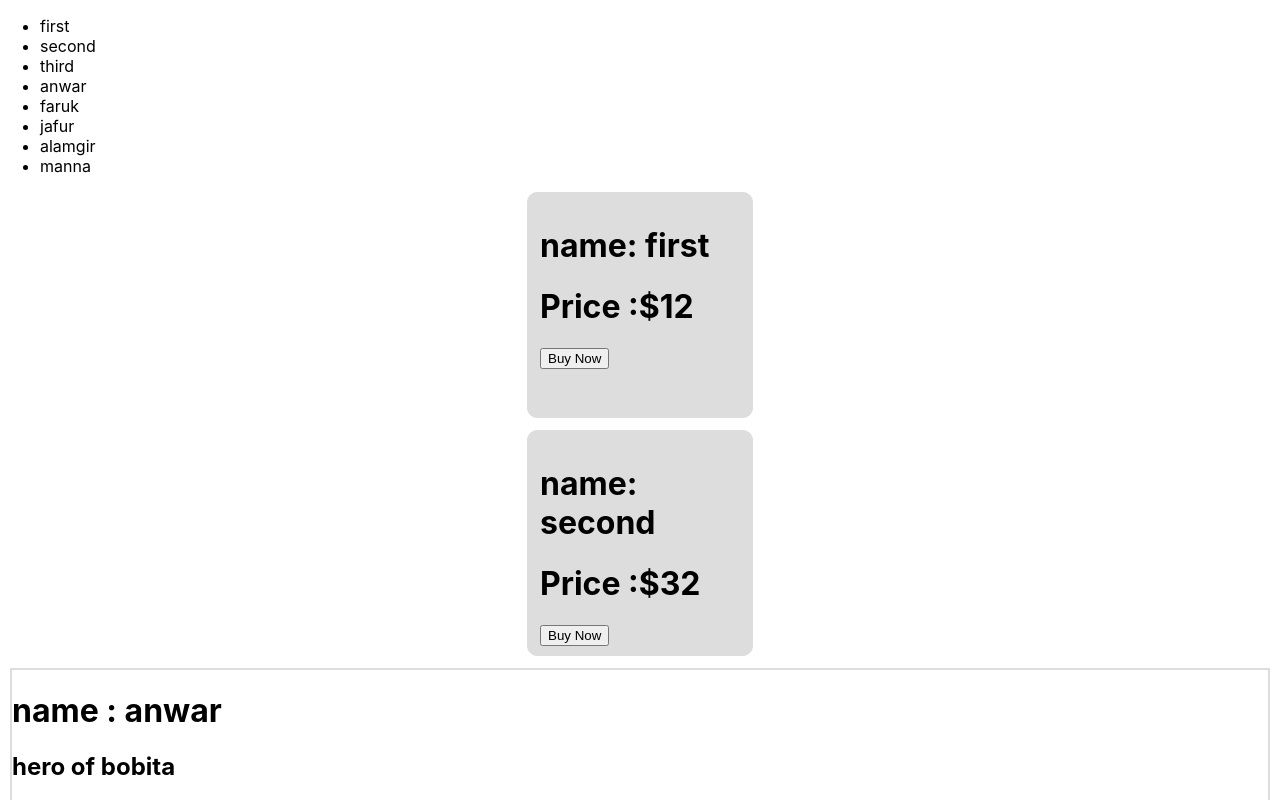
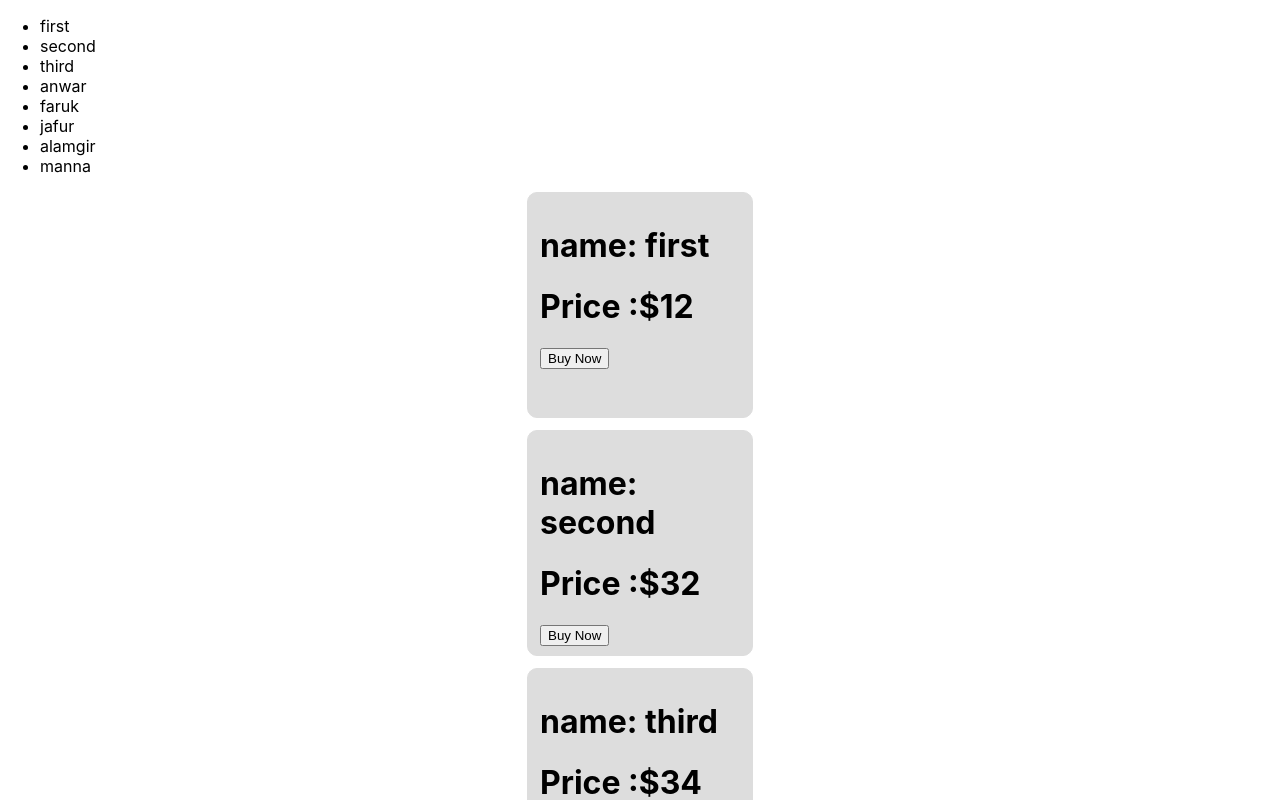
Before and after one commit to jonytalukdar/react-core-concept, a React (Create React App) app: page / in a window 1280 px wide. Shown: the top 800 px of the page. Built offline with nearby package versions, Linux system fonts and the light colour scheme.

Commit message:
completed product list

```diff
--- a/src/App.js
+++ b/src/App.js
@@ -1,3 +1,4 @@
+import { render } from '@testing-library/react';
 import React from 'react';
 import Products from './product';
 
@@ -8,7 +9,6 @@ function App() {
     { name: 'second', price: '$32' },
     { name: 'third', price: '$34' },
   ];
-
   return (
     <div>
       <ul>
@@ -19,8 +19,9 @@ function App() {
           <li>{list}</li>
         ))}
       </ul>
-      <Products product={products[0]} />
-      <Products product={products[1]} />
+      {products.map((pd) => (
+        <Products product={pd}></Products>
+      ))}
 
       <Person name={nayoks[0]} naika="bobita" />
       <Person name="razzak" naika="shabana" />
```
